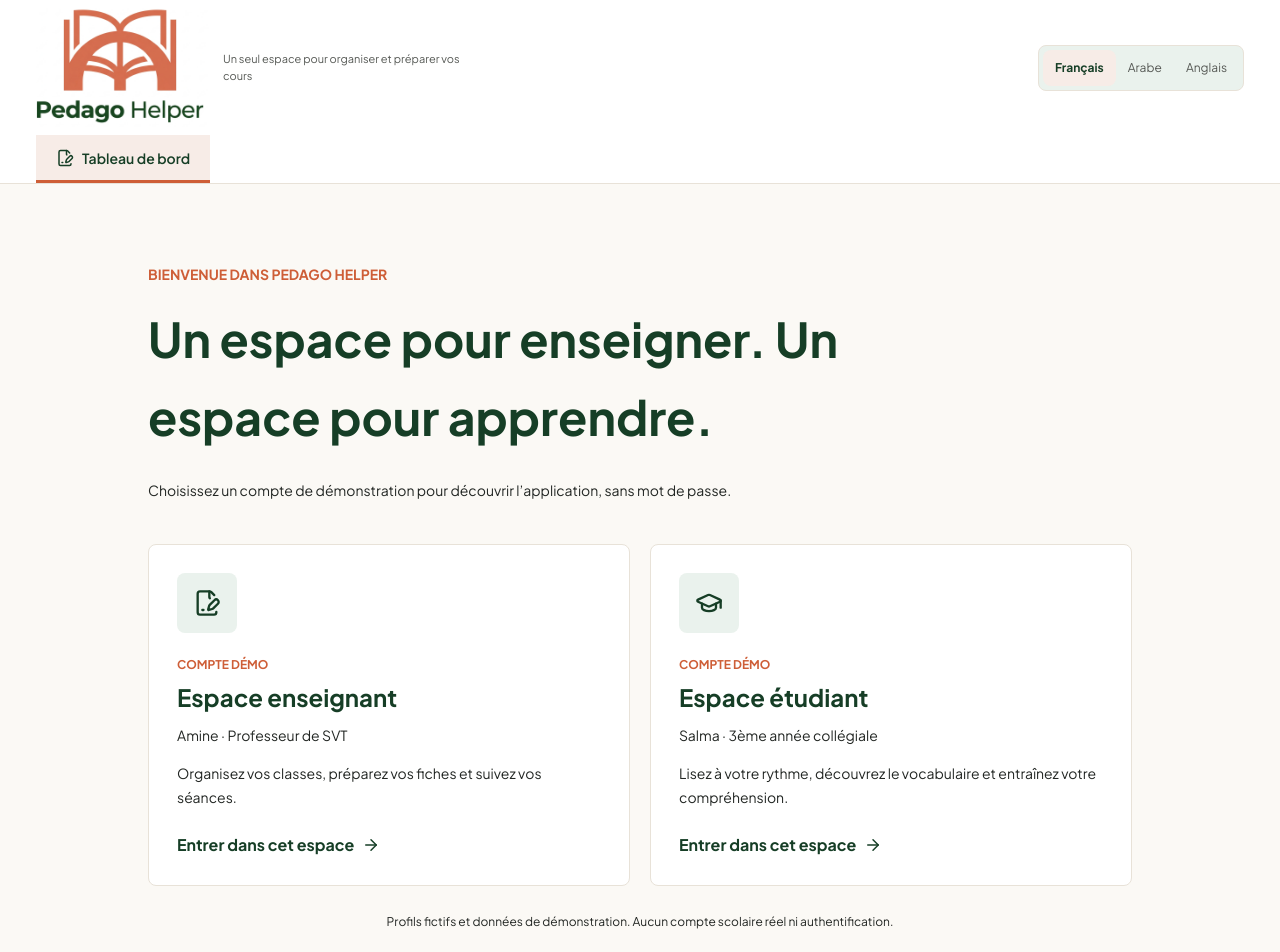
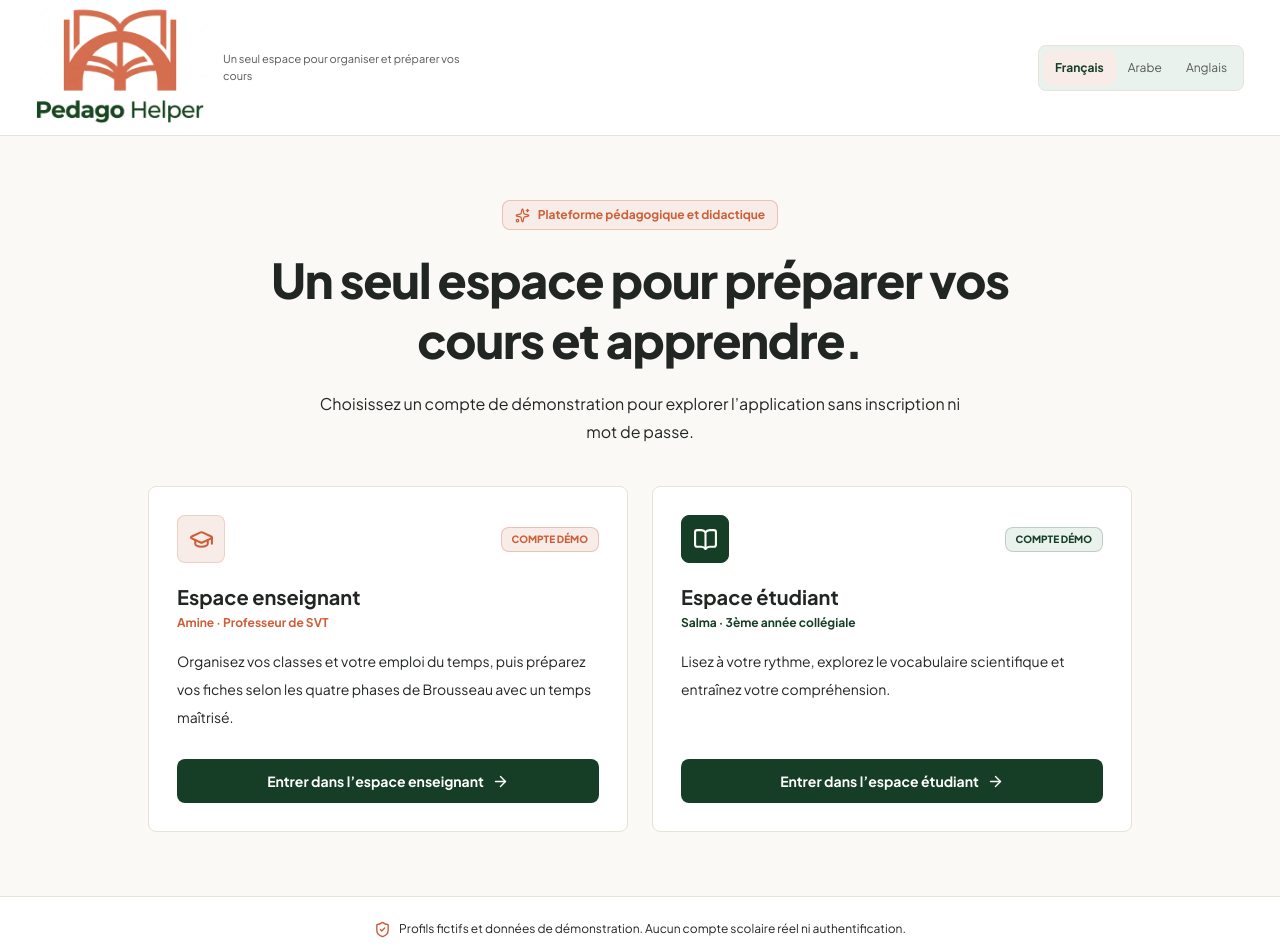
Before and after one commit to adnanzerouali455-bot/pedago-helper, a Next.js app: page / in a window 1280 px wide. Shown: the top 952 px of the page. Built offline with nearby package versions, Linux system fonts and the light colour scheme.

Commit message:
Redesign demo account entry page

```diff
--- a/src/app/globals.css
+++ b/src/app/globals.css
@@ -2,6 +2,7 @@
 @source "../components/LessonPlanStudio.tsx";
 @source "../components/TeacherScheduleCalendar.tsx";
 @source "../components/PedagoWorkspace.tsx";
+@source "../components/EntryDashboard.tsx";
 
 @theme inline {
   --color-terracotta: #CE5E37;
--- a/src/app/layout.tsx
+++ b/src/app/layout.tsx
@@ -4,7 +4,7 @@ import "./globals.css";
 
 export const metadata: Metadata = {
   title: "Pedago Helper · Calendrier et préparation",
-  description: "Un seul espace pour organiser les classes, préparer les leçons et adapter les textes en français et en arabe.",
+  description: "Un seul espace pour organiser les classes, préparer les leçons et adapter les textes en français, en arabe et en anglais.",
 };
 
 export const viewport: Viewport = { width: "device-width", initialScale: 1 };
--- a/src/components/EntryDashboard.tsx
+++ b/src/components/EntryDashboard.tsx
@@ -1,26 +1,36 @@
 "use client";
 import React, { useEffect, useState } from "react";
-import { ArrowLeft, ArrowRight, BookOpen, CalendarDays, CheckCircle2, FilePenLine, GraduationCap, Users } from "lucide-react";
+import { ArrowLeft, ArrowRight, BookOpen, CalendarDays, CheckCircle2, GraduationCap, ShieldCheck, Sparkles, Users } from "lucide-react";
 import { createLocalLesson, initialInput, type Language, type Subject } from "./LessonPlanStudio";
 import { createDemoSchedule, isScheduleData, localizeSchedule } from "./TeacherScheduleCalendar";
 
 export type DemoProfile = "teacher" | "student";
 export function ProfilePicker({ language, onSelect }: { language: Language; onSelect: (profile: DemoProfile) => void }) {
   const ar = language === "ar"; const en = language === "en";
-  return <main className="mx-auto max-w-5xl px-5 py-12 md:py-20">
-    <p className="mb-4 text-sm font-bold text-terracotta">{ar ? "مرحبا بك في المساعد البيداغوجي" : en ? "WELCOME TO PEDAGO HELPER" : "BIENVENUE DANS PEDAGO HELPER"}</p>
-    <h1 className="max-w-3xl text-3xl font-bold leading-relaxed md:text-5xl">{ar ? "فضاؤك للتعليم والتعلم." : en ? "One place to teach. One place to learn." : "Un espace pour enseigner. Un espace pour apprendre."}</h1>
-    <p className="mt-5 text-sm leading-7 text-ink">{ar ? "اختر حسابا تجريبيا لاكتشاف التطبيق، دون كلمة مرور." : en ? "Choose a demo account to explore the app. No password needed." : "Choisissez un compte de démonstration pour découvrir l’application, sans mot de passe."}</p>
-    <div className="mt-10 grid gap-5 md:grid-cols-2">{(["teacher", "student"] as DemoProfile[]).map(profile => <button key={profile} onClick={() => onSelect(profile)} className="group rounded-lg border border-sand bg-white p-7 text-start transition-colors hover:border-terracotta focus-visible:outline-2 focus-visible:outline-terracotta">
-      <span className="mb-6 inline-flex rounded-lg bg-cypress-soft p-4">{profile === "teacher" ? <FilePenLine size={28} /> : <GraduationCap size={28} />}</span>
-      <p className="text-xs font-bold text-terracotta">{ar ? "حساب تجريبي" : en ? "DEMO ACCOUNT" : "COMPTE DÉMO"}</p>
-      <h2 className="mt-2 text-2xl font-bold">{profile === "teacher" ? (ar ? "فضاء الأستاذ" : en ? "Teacher space" : "Espace enseignant") : (ar ? "فضاء الطالب" : en ? "Student space" : "Espace étudiant")}</h2>
-      <p className="mt-3 text-sm text-ink">{profile === "teacher" ? (ar ? "الأستاذ أمين · علوم الحياة والأرض" : en ? "Amine · Life and Earth Sciences teacher" : "Amine · Professeur de SVT") : (ar ? "سلمى · الثالثة إعدادي" : en ? "Salma · 3rd year of middle school" : "Salma · 3ème année collégiale")}</p>
-      <p className="mt-4 min-h-12 text-sm leading-6 text-ink">{profile === "teacher" ? (ar ? "نظم جدولك، جهز جذاذاتك وتابع حصصك." : en ? "Organize classes, prepare lesson plans and follow your sessions." : "Organisez vos classes, préparez vos fiches et suivez vos séances.") : (ar ? "اقرأ بإيقاعك، اكتشف المفردات وتدرب على الفهم." : en ? "Read at your own pace, learn vocabulary and practice comprehension." : "Lisez à votre rythme, découvrez le vocabulaire et entraînez votre compréhension.")}</p>
-      <span className="mt-6 flex items-center gap-2 font-bold">{ar ? "الدخول إلى الفضاء" : en ? "Enter this space" : "Entrer dans cet espace"}{ar ? <ArrowLeft size={18} /> : <ArrowRight size={18} />}</span>
-    </button>)}</div>
-    <p className="mt-7 text-center text-xs text-ink">{ar ? "شخصيات وبيانات تجريبية. لا توجد مصادقة أو حسابات مدرسية حقيقية." : en ? "Fictional profiles and sample data. No real school accounts or authentication." : "Profils fictifs et données de démonstration. Aucun compte scolaire réel ni authentification."}</p>
-  </main>;
+  const t = ar ? {
+    badge: "منصة بيداغوجية وديداكتيكية", title: "فضاء واحد لتحضير الدروس والتعلم.", subtitle: "اختر حسابا تجريبيا لاكتشاف المنصة دون تسجيل أو كلمة مرور.", demo: "حساب تجريبي", teacher: "فضاء الأستاذ", teacherName: "أمين · أستاذ علوم الحياة والأرض", teacherDescription: "نظم أقسامك وجدولك، وأعد جذاذاتك وفق مراحل غي بروسو الأربع مع توزيع زمن الحصة.", student: "فضاء التلميذ", studentName: "سلمى · السنة الثالثة إعدادي", studentDescription: "اقرأ نصوصا بمستويات مختلفة، واكتشف المفردات العلمية وتدرب على الفهم.", enterTeacher: "الدخول إلى فضاء الأستاذ", enterStudent: "الدخول إلى فضاء التلميذ", disclaimer: "شخصيات وبيانات تجريبية. لا توجد حسابات مدرسية حقيقية أو مصادقة.",
+  } : en ? {
+    badge: "Teaching and learning platform", title: "One place to plan lessons and learn.", subtitle: "Choose a demo account to explore the app without signing up or entering a password.", demo: "DEMO ACCOUNT", teacher: "Teacher space", teacherName: "Amine · Life and Earth Sciences teacher", teacherDescription: "Organize classes and your timetable, then prepare lesson plans with Brousseau’s four phases and a clear time budget.", student: "Student space", studentName: "Salma · 3rd year of middle school", studentDescription: "Read texts at different levels, explore scientific vocabulary and practice comprehension.", enterTeacher: "Enter teacher space", enterStudent: "Enter student space", disclaimer: "Fictional profiles and sample data. No real school accounts or authentication.",
+  } : {
+    badge: "Plateforme pédagogique et didactique", title: "Un seul espace pour préparer vos cours et apprendre.", subtitle: "Choisissez un compte de démonstration pour explorer l’application sans inscription ni mot de passe.", demo: "COMPTE DÉMO", teacher: "Espace enseignant", teacherName: "Amine · Professeur de SVT", teacherDescription: "Organisez vos classes et votre emploi du temps, puis préparez vos fiches selon les quatre phases de Brousseau avec un temps maîtrisé.", student: "Espace étudiant", studentName: "Salma · 3ème année collégiale", studentDescription: "Lisez à votre rythme, explorez le vocabulaire scientifique et entraînez votre compréhension.", enterTeacher: "Entrer dans l’espace enseignant", enterStudent: "Entrer dans l’espace étudiant", disclaimer: "Profils fictifs et données de démonstration. Aucun compte scolaire réel ni authentification.",
+  };
+  return <div className="flex min-h-[calc(100dvh-140px)] flex-col justify-between bg-parchment text-ink">
+    <main className="mx-auto flex w-full max-w-5xl flex-1 flex-col items-center justify-center px-5 py-12 text-center md:py-16">
+      <p className="mb-5 inline-flex items-center gap-2 rounded-lg border border-terracotta/30 bg-terracotta-soft px-3 py-1.5 text-xs font-bold text-terracotta"><Sparkles size={15} aria-hidden="true" />{t.badge}</p>
+      <h1 className="max-w-3xl text-3xl font-extrabold leading-tight tracking-tight text-ink sm:text-4xl lg:text-5xl">{t.title}</h1>
+      <p className="mt-5 max-w-2xl text-sm leading-7 text-ink sm:text-base">{t.subtitle}</p>
+      <div className="mt-10 grid w-full gap-5 text-start md:grid-cols-2 md:gap-6">{(["teacher", "student"] as DemoProfile[]).map(profile => {
+        const teacher = profile === "teacher";
+        return <button type="button" key={profile} onClick={() => onSelect(profile)} className="group flex min-h-[296px] flex-col justify-between rounded-lg border border-sand bg-white p-6 text-start transition-colors hover:border-terracotta focus-visible:outline-2 focus-visible:outline-offset-2 focus-visible:outline-terracotta md:p-7">
+          <span className="block w-full"><span className="mb-5 flex items-center justify-between gap-3"><span className={`inline-flex h-12 w-12 items-center justify-center rounded-lg border ${teacher ? "border-terracotta/20 bg-terracotta-soft text-terracotta" : "border-cypress bg-cypress text-white"}`}>{teacher ? <GraduationCap size={25} aria-hidden="true" /> : <BookOpen size={25} aria-hidden="true" />}</span><span className={`rounded-lg border px-2.5 py-1 text-[10px] font-extrabold ${teacher ? "border-terracotta/30 bg-terracotta-soft text-terracotta" : "border-cypress/20 bg-cypress-soft text-cypress"}`}>{t.demo}</span></span>
+            <span className="block text-xl font-bold text-ink">{teacher ? t.teacher : t.student}</span><span className={`mt-1 block text-xs font-bold ${teacher ? "text-terracotta" : "text-cypress"}`}>{teacher ? t.teacherName : t.studentName}</span><span className="mt-4 block text-sm leading-7 text-ink">{teacher ? t.teacherDescription : t.studentDescription}</span>
+          </span>
+          <span className="mt-7 flex min-h-11 w-full items-center justify-center gap-2 rounded-lg bg-cypress px-4 py-3 text-sm font-bold text-white transition-colors group-hover:bg-terracotta">{teacher ? t.enterTeacher : t.enterStudent}{ar ? <ArrowLeft size={17} aria-hidden="true" /> : <ArrowRight size={17} aria-hidden="true" />}</span>
+        </button>;
+      })}</div>
+    </main>
+    <footer className="border-t border-sand bg-white px-5 py-5 text-center"><p className="mx-auto flex max-w-3xl items-center justify-center gap-2 text-xs leading-6 text-ink"><ShieldCheck size={17} className="shrink-0 text-terracotta" aria-hidden="true" />{t.disclaimer}</p></footer>
+  </div>;
 }
 
 export function TeacherDashboard({ language, storageKey, onNavigate }: { language: Language; storageKey: string; onNavigate: (view: "calendar" | "planner") => void }) {
--- a/src/components/PedagoWorkspace.tsx
+++ b/src/components/PedagoWorkspace.tsx
@@ -87,7 +87,7 @@ export default function PedagoWorkspace({ logoSrc = "/pedago-helper-logo.jpeg",
         </a>
         <div role="group" aria-label={t.language} className="flex rounded-lg border border-[var(--color-sand-border)] bg-[var(--color-cypress-light)] p-1">{(["fr", "ar", "en"] as Language[]).map(lang => <button key={lang} type="button" lang={lang} aria-pressed={language === lang} onClick={() => setLanguage(lang)} className={`min-h-9 rounded-lg px-3 text-xs focus-visible:outline focus-visible:outline-2 focus-visible:outline-[var(--color-amber-alert)] ${language === lang ? "bg-[var(--color-terracotta-light)] font-bold shadow-none" : "text-[var(--color-ink-muted)]"}`}>{languageName(lang, language)}</button>)}</div>
       </div>
-      <nav aria-label={t.navigation} className="mx-auto flex max-w-[1550px] gap-2 px-4 md:px-9">{(["home", ...(profile === "teacher" ? ["calendar", "planner"] : [])] as View[]).map(tab => <a key={tab} href={`#${tab}`} aria-current={view === tab ? "page" : undefined} onClick={event => { event.preventDefault(); navigate(tab); }} className={`flex min-h-12 flex-1 items-center justify-center gap-2 border-b-[3px] px-2 text-center text-xs font-semibold transition-colors focus-visible:outline focus-visible:outline-2 focus-visible:outline-[var(--color-amber-alert)] sm:flex-none sm:px-5 sm:text-sm ${view === tab ? "border-[var(--color-terracotta)] bg-[var(--color-terracotta-light)] text-[var(--color-cypress)]" : "border-transparent text-[var(--color-ink-muted)] hover:bg-[var(--color-surface-white)]"}`}>{tab === "calendar" ? <CalendarDays size={18} /> : <FilePenLine size={18} />}{tab === "home" ? (ar ? "الرئيسية" : en ? "Dashboard" : "Tableau de bord") : t[tab]}</a>)}{profile && <button type="button" className="ms-auto px-3 py-2 text-xs font-bold" onClick={() => selectProfile(null)}>{ar ? "تغيير الحساب التجريبي" : en ? "Change demo account" : "Changer de compte démo"}</button>}</nav>
+      {profile && <nav aria-label={t.navigation} className="mx-auto flex max-w-[1550px] gap-2 px-4 md:px-9">{(["home", ...(profile === "teacher" ? ["calendar", "planner"] : [])] as View[]).map(tab => <a key={tab} href={`#${tab}`} aria-current={view === tab ? "page" : undefined} onClick={event => { event.preventDefault(); navigate(tab); }} className={`flex min-h-12 flex-1 items-center justify-center gap-2 border-b-[3px] px-2 text-center text-xs font-semibold transition-colors focus-visible:outline focus-visible:outline-2 focus-visible:outline-[var(--color-amber-alert)] sm:flex-none sm:px-5 sm:text-sm ${view === tab ? "border-[var(--color-terracotta)] bg-[var(--color-terracotta-light)] text-[var(--color-cypress)]" : "border-transparent text-[var(--color-ink-muted)] hover:bg-[var(--color-surface-white)]"}`}>{tab === "calendar" ? <CalendarDays size={18} /> : <FilePenLine size={18} />}{tab === "home" ? (ar ? "الرئيسية" : en ? "Dashboard" : "Tableau de bord") : t[tab]}</a>)}<button type="button" className="ms-auto px-3 py-2 text-xs font-bold" onClick={() => selectProfile(null)}>{ar ? "تغيير الحساب التجريبي" : en ? "Change demo account" : "Changer de compte démo"}</button></nav>}
     </header>
     {view === "home" && (profile === "teacher" ? <TeacherDashboard language={language} storageKey={scheduleStorageKey} onNavigate={navigate} /> : profile === "student" ? <StudentDashboard language={language} /> : <ProfilePicker language={language} onSelect={selectProfile} />)}
     <div hidden={view !== "calendar"}>
```
